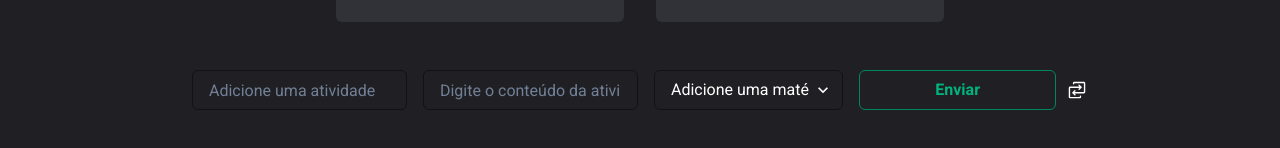
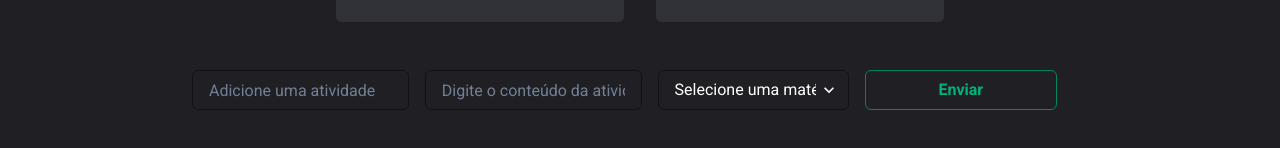
Before and after one commit to pdanmt/Planner, a React (Vite) app: page / in a window 1280 px wide. Shown: the part 250-398 px from the top of the page. Built offline with nearby package versions, Linux system fonts and the light colour scheme.

Commit message:
subjects commit

```diff
--- a/src/components/add-element.tsx
+++ b/src/components/add-element.tsx
@@ -1,11 +1,10 @@
-import { Box, Button, Icon, Select } from '@chakra-ui/react'
+import { Box, Button, Select } from '@chakra-ui/react'
 import { zodResolver } from '@hookform/resolvers/zod'
-import { useContext, useState } from 'react'
+import { useContext } from 'react'
 import { FormProvider, useForm } from 'react-hook-form'
 import { z } from 'zod'
 import { AddElementContext } from '../contexts/element-context'
 import { AddElementInput } from './add-element-input'
-import { Swap } from '@phosphor-icons/react'
 
 export interface FormData {
   addActivities: string
@@ -17,23 +16,30 @@ export interface FormData {
   addSubject: string
 }
 
-interface storageData {
-  label: string
-  key: number
-}
+const options = [
+  { value: '1', label: 'Matemática' },
+  { value: '2', label: 'Português' },
+  { value: '3', label: 'Física' },
+  { value: '4', label: 'Biologia' },
+  { value: '5', label: 'Geografia' },
+  { value: '6', label: 'Química' },
+  { value: '7', label: 'História' },
+  { value: '8', label: 'Sociologia' },
+  { value: '9', label: 'Ed.Física' },
+  { value: '10', label: 'Espanhol' },
+  { value: '11', label: 'Eletricidade' },
+  { value: '12', label: 'Eletrônica Digital' },
+  { value: '13', label: 'Desenho' },
+  { value: '14', label: 'Informática' },
+]
 
 export function AddElement() {
   const { dispatchAddElement } = useContext(AddElementContext)
-  const [modeChange, setModeChange] = useState(true)
-  const [storage, setStorage] = useState<storageData[]>(
-    JSON.parse(localStorage.getItem('planner-1.0:subjects') || '[]'),
-  )
 
   const plannerInputsSchema = z.object({
     addActivities: z.string().optional(),
     selectedSubject: z.string().optional(),
     contentTask: z.string().optional(),
-    addSubject: z.string().optional(),
   })
 
   const addElementForm = useForm<FormData>({
@@ -43,39 +49,7 @@ export function AddElement() {
   const { handleSubmit, register, reset } = addElementForm
 
   function handleAddElementInPlanner(data: FormData) {
-    if (data.addSubject) {
-      const storageLocal = localStorage.getItem('planner-1.0:subjects')
-
-      if (storageLocal !== null) {
-        localStorage.setItem(
-          'planner-1.0:subjects',
-          JSON.stringify([
-            ...JSON.parse(storageLocal),
-            { label: data.addSubject, key: new Date().getTime() },
-          ]),
-        )
-      } else {
-        localStorage.setItem(
-          'planner-1.0:subjects',
-          JSON.stringify([
-            { label: data.addSubject, key: new Date().getTime() },
-          ]),
-        )
-      }
-
-      setStorage((state) => [
-        ...state,
-        { key: new Date().getTime(), label: data.addSubject },
-      ])
-    } else {
     dispatchAddElement(data)
-    }
-
-    reset()
-  }
-
-  function handleModeChange() {
-    setModeChange((state) => !state)
 
     reset()
   }
@@ -92,7 +66,6 @@ export function AddElement() {
           w={{ base: '90%', md: '80%', lg: '70%' }}
           margin="0 auto 1rem"
         >
-          {modeChange && (
           <>
             <AddElementInput
               placeholder="Adicione uma atividade"
@@ -112,11 +85,6 @@ export function AddElement() {
               background="transparent"
               required
               w={{ base: '90vw', md: '80vw', lg: '60vw' }}
-                placeholder={
-                  storage.length === 0
-                    ? 'Adicione uma matéria'
-                    : 'Selecione uma matéria'
-                }
               sx={{
                 option: {
                   background: 'primary',
@@ -124,19 +92,12 @@ export function AddElement() {
                 },
               }}
             >
-                {storage.map(({ label, key }) => (
-                  <option key={key}>{label}</option>
+              <option value="">Selecione uma matéria</option>
+              {options.map(({ label, value }) => (
+                <option key={value}>{label}</option>
               ))}
             </Select>
           </>
-          )}
-
-          {!modeChange && (
-            <AddElementInput
-              placeholder="Adicione uma matéria"
-              registerName="addSubject"
-            />
-          )}
 
           <Box
             display="flex"
@@ -157,12 +118,6 @@ export function AddElement() {
             >
               Enviar
             </Button>
-            <Icon
-              as={Swap}
-              fontSize={22}
-              _hover={{ color: 'green1' }}
-              onClick={() => handleModeChange()}
-            />
           </Box>
         </Box>
       </form>
```
Lines whose indentation alone changed are shown as unchanged.
